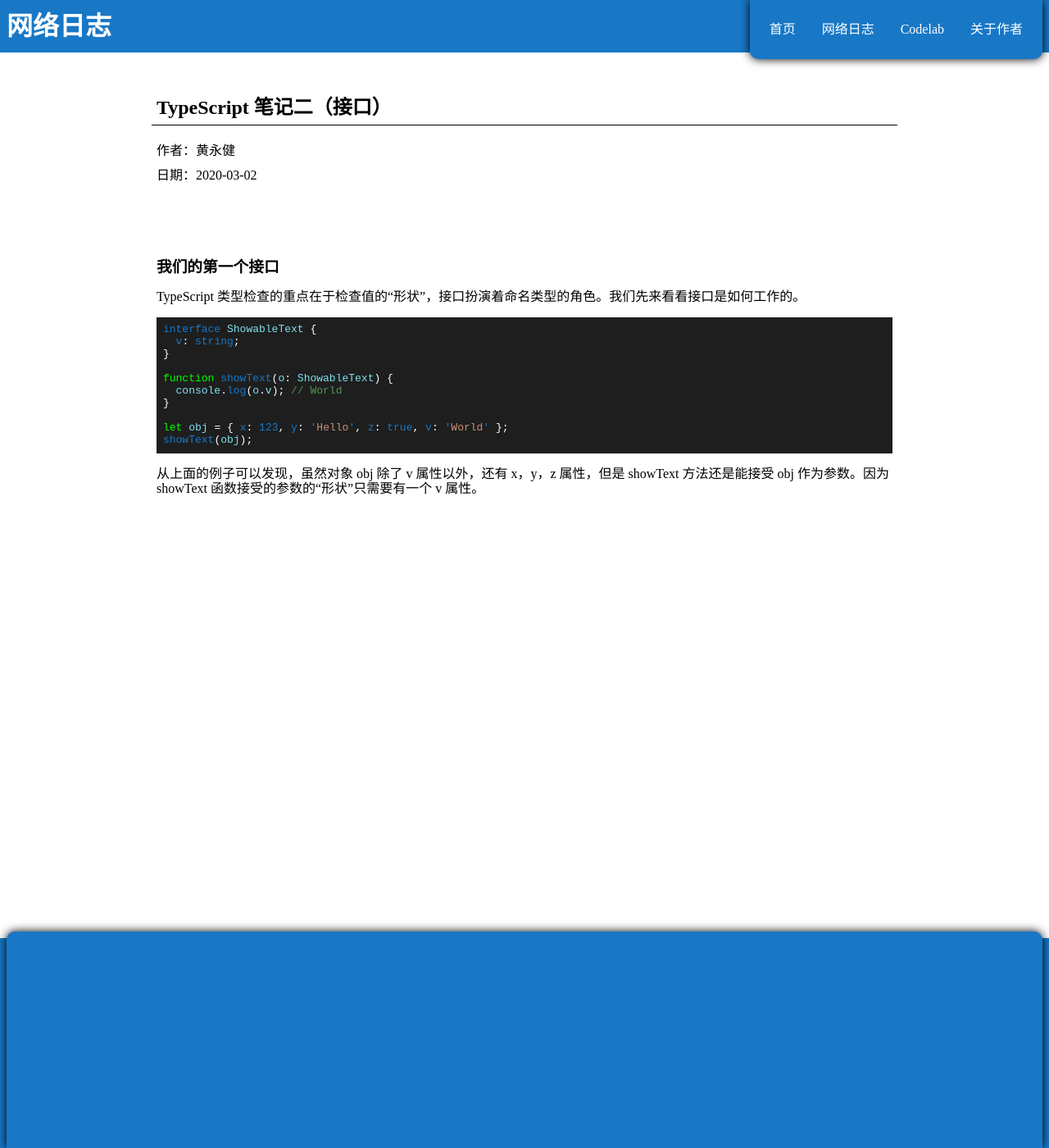
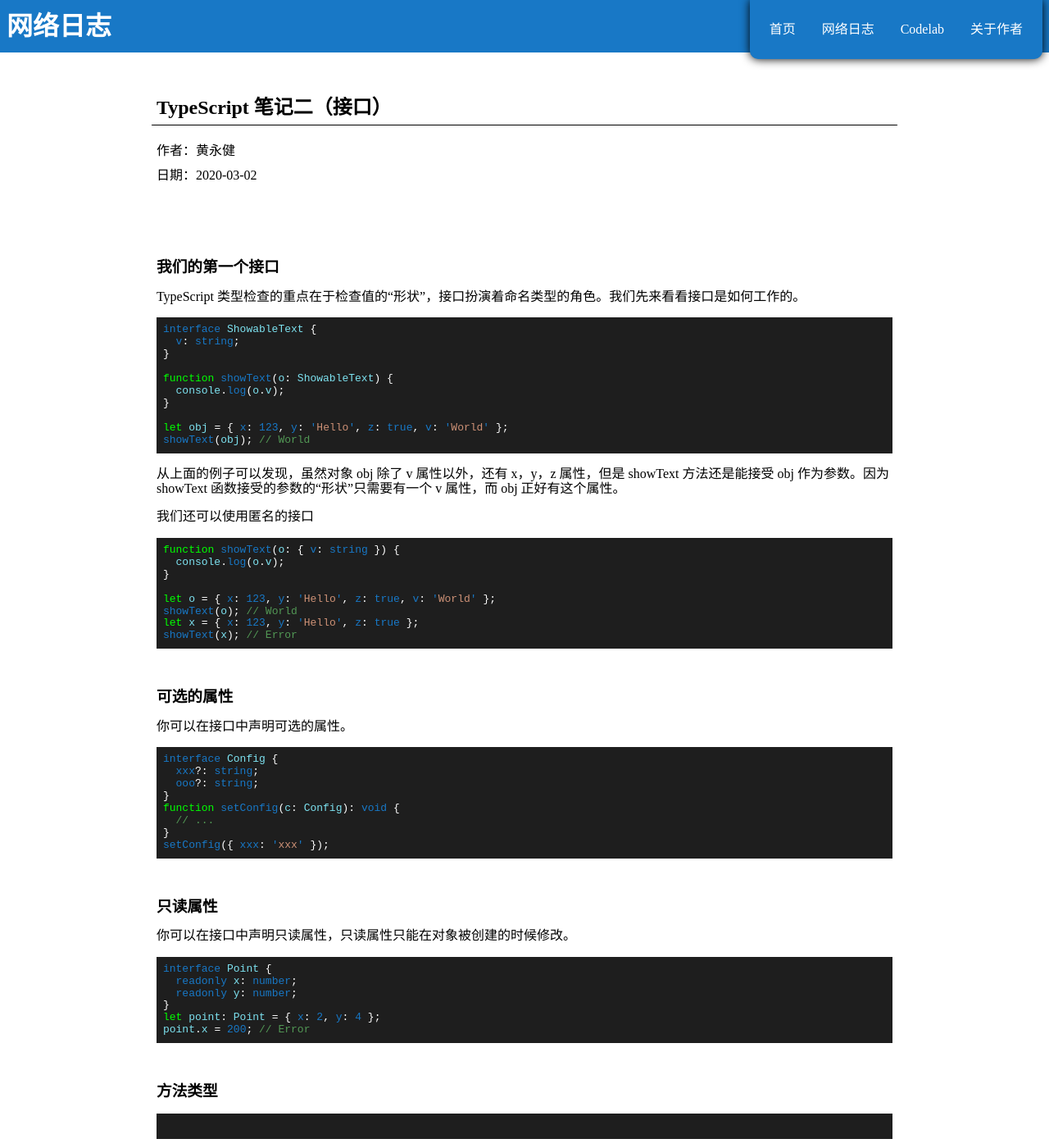
Before and after one commit to codelab2006/codelab2006.github.io, a Jekyll site: the page built from collections/_posts/2020-03-02-typescript_interfaces.md, in a window 1280 px wide and 1400 px high. Shown: the whole window at 82% size. Built offline with Jekyll 4.4.1, drawn with Linux system fonts in a browser that asks for light colours.

Commit message:
Update ...

````diff
--- a/collections/_posts/2020-03-02-typescript_interfaces.md
+++ b/collections/_posts/2020-03-02-typescript_interfaces.md
@@ -12,11 +12,58 @@ interface ShowableText {
 }
 
 function showText(o: ShowableText) {
-  console.log(o.v); // World
+  console.log(o.v);
 }
 
 let obj = { x: 123, y: 'Hello', z: true, v: 'World' };
-showText(obj);
+showText(obj); // World
 ```
 
-从上面的例子可以发现，虽然对象 obj 除了 v 属性以外，还有 x，y，z 属性，但是 showText 方法还是能接受 obj 作为参数。因为 showText 函数接受的参数的“形状”只需要有一个 v 属性。
+从上面的例子可以发现，虽然对象 obj 除了 v 属性以外，还有 x，y，z 属性，但是 showText 方法还是能接受 obj 作为参数。因为 showText 函数接受的参数的“形状”只需要有一个 v 属性，而 obj 正好有这个属性。
+
+我们还可以使用匿名的接口
+
+```typescript
+function showText(o: { v: string }) {
+  console.log(o.v);
+}
+
+let o = { x: 123, y: 'Hello', z: true, v: 'World' };
+showText(o); // World
+let x = { x: 123, y: 'Hello', z: true };
+showText(x); // Error
+```
+
+### 可选的属性
+
+你可以在接口中声明可选的属性。
+
+```typescript
+interface Config {
+  xxx?: string;
+  ooo?: string;
+}
+function setConfig(c: Config): void {
+  // ...
+}
+setConfig({ xxx: 'xxx' });
+```
+
+### 只读属性
+
+你可以在接口中声明只读属性，只读属性只能在对象被创建的时候修改。
+
+```typescript
+interface Point {
+  readonly x: number;
+  readonly y: number;
+}
+let point: Point = { x: 2, y: 4 };
+point.x = 200; // Error
+```
+
+### 方法类型
+
+```typescript
+
+```
````
